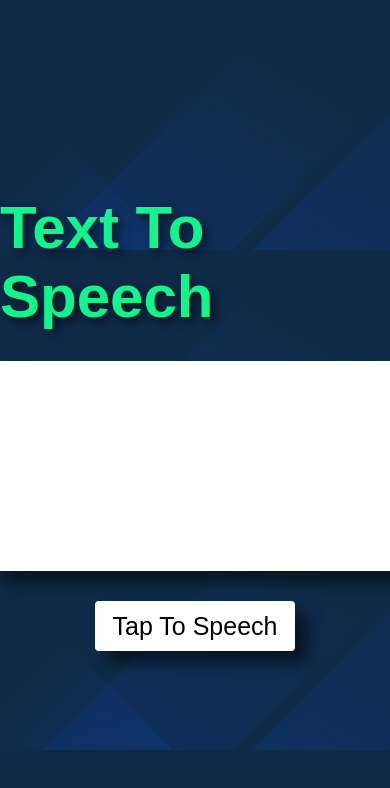
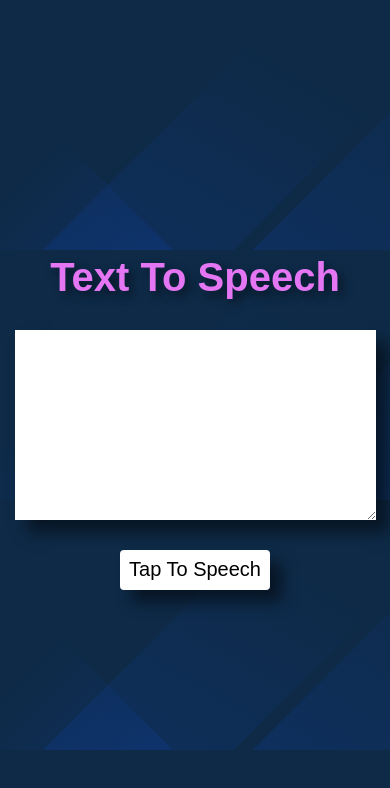
Before and after one commit to savariammal/Tap-To-Speech-, a plain HTML site: page index.html in a window 390 px wide. Drawn offline with Linux system fonts and the light colour scheme.

Commit message:
Update style.css

```diff
--- a/style.css
+++ b/style.css
@@ -45,3 +45,28 @@ button:hover
     background: black;
     color:white;
 }
+@media only screen and (max-width: 600px)
+ {
+    h1 {
+        font-size: 40px;
+        margin: 0;
+        color: rgb(228, 118, 243);
+        text-shadow: 5px 5px 10px rgb(0,0,0,0.5);
+        font-family: sans-serif;
+    }
+    textarea {
+        width: 90%;
+        height: 180px;
+        font-size: 16px;
+    }
+    button {
+        width: 150px;
+        height: 40px;
+        font-size: 20px;
+}
+button:hover
+{
+    background: gray;
+    color:white;
+}
+}
```
